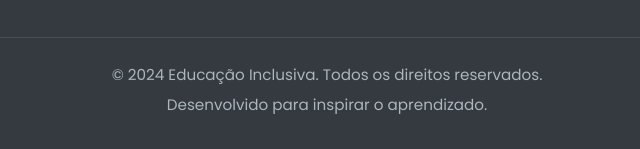
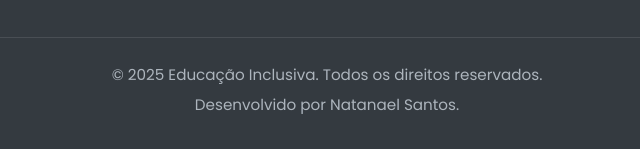
Before and after one commit to Natanaelstts/Project, a plain HTML site: page index.html in a window 1280 px wide. Shown: the part 3656-3805 px from the top of the page, 313-953 px from the left. Drawn offline with Linux system fonts and the light colour scheme.

Commit message:
Update index.html

```diff
--- a/index.html
+++ b/index.html
@@ -134,8 +134,8 @@
                 </div>
             </div>
             <div class="footer-bottom">
-                <p>&copy; 2024 Educação Inclusiva. Todos os direitos reservados.</p>
-                <p>Desenvolvido para inspirar o aprendizado.</p>
+                <p>&copy; 2025 Educação Inclusiva. Todos os direitos reservados.</p>
+                <p>Desenvolvido por Natanael Santos.</p>
             </div>
         </div>
     </footer>
```
